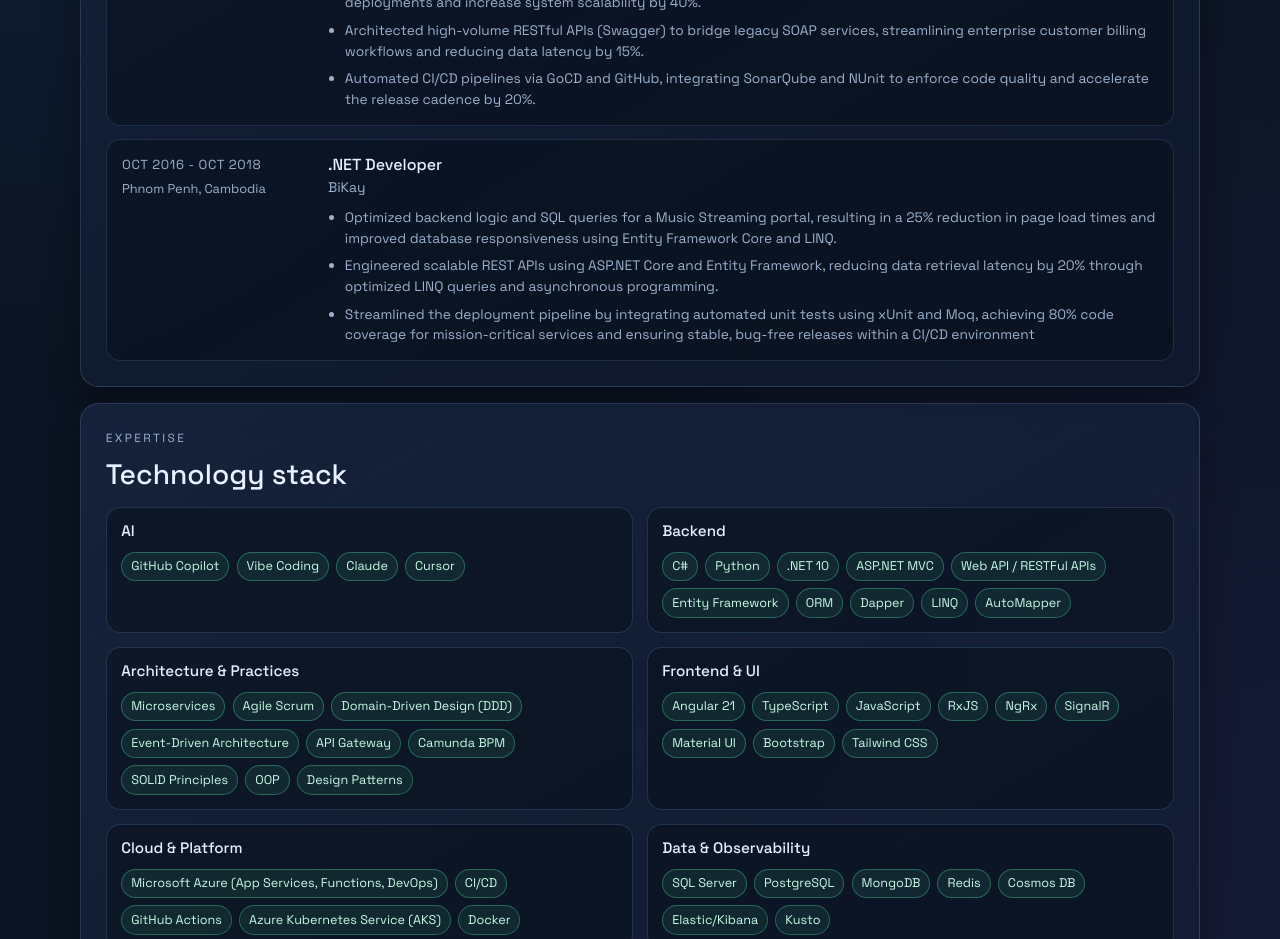
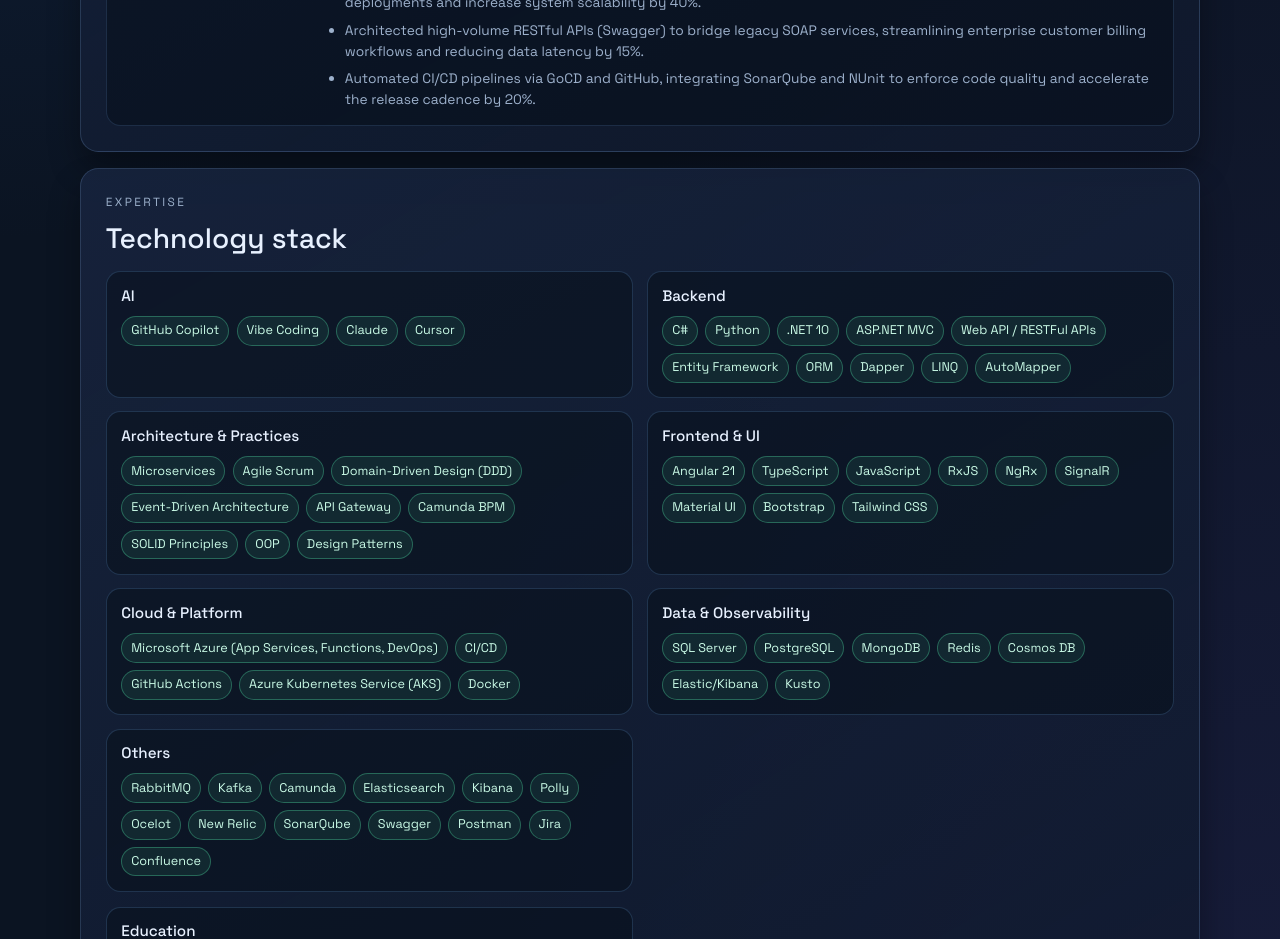
Before and after one commit to uongseyha/Portfolio, an Angular app: page / in a window 1280 px wide. Shown: the part 1780-2719 px from the top of the page. Built offline with nearby package versions, Linux system fonts and the light colour scheme.

Commit message:
update exp

```diff
--- a/src/app/app.ts
+++ b/src/app/app.ts
@@ -110,17 +110,6 @@
         'Architected high-volume RESTful APIs (Swagger) to bridge legacy SOAP services, streamlining enterprise customer billing workflows and reducing data latency by 15%.',
         'Automated CI/CD pipelines via GoCD and GitHub, integrating SonarQube and NUnit to enforce code quality and accelerate the release cadence by 20%.'
       ]
-    },
-    {
-      title: '.NET Developer',
-      company: 'BiKay',
-      location: 'Phnom Penh, Cambodia',
-      period: 'Oct 2016 - Oct 2018',
-      bullets: [
-        'Optimized backend logic and SQL queries for a Music Streaming portal, resulting in a 25% reduction in page load times and improved database responsiveness using Entity Framework Core and LINQ.',
-        'Engineered scalable REST APIs using ASP.NET Core and Entity Framework, reducing data retrieval latency by 20% through optimized LINQ queries and asynchronous programming.',
-        'Streamlined the deployment pipeline by integrating automated unit tests using xUnit and Moq, achieving 80% code coverage for mission-critical services and ensuring stable, bug-free releases within a CI/CD environment'
-      ]
     }
   ];
 
```
